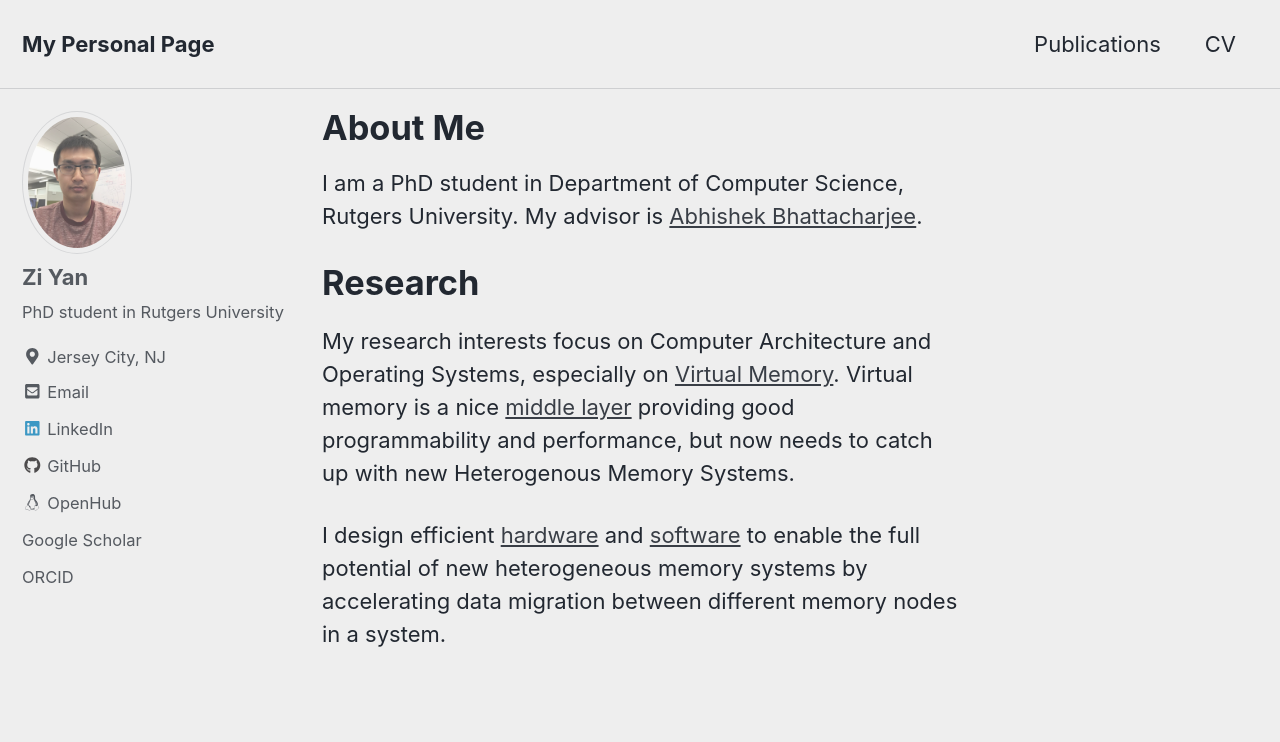
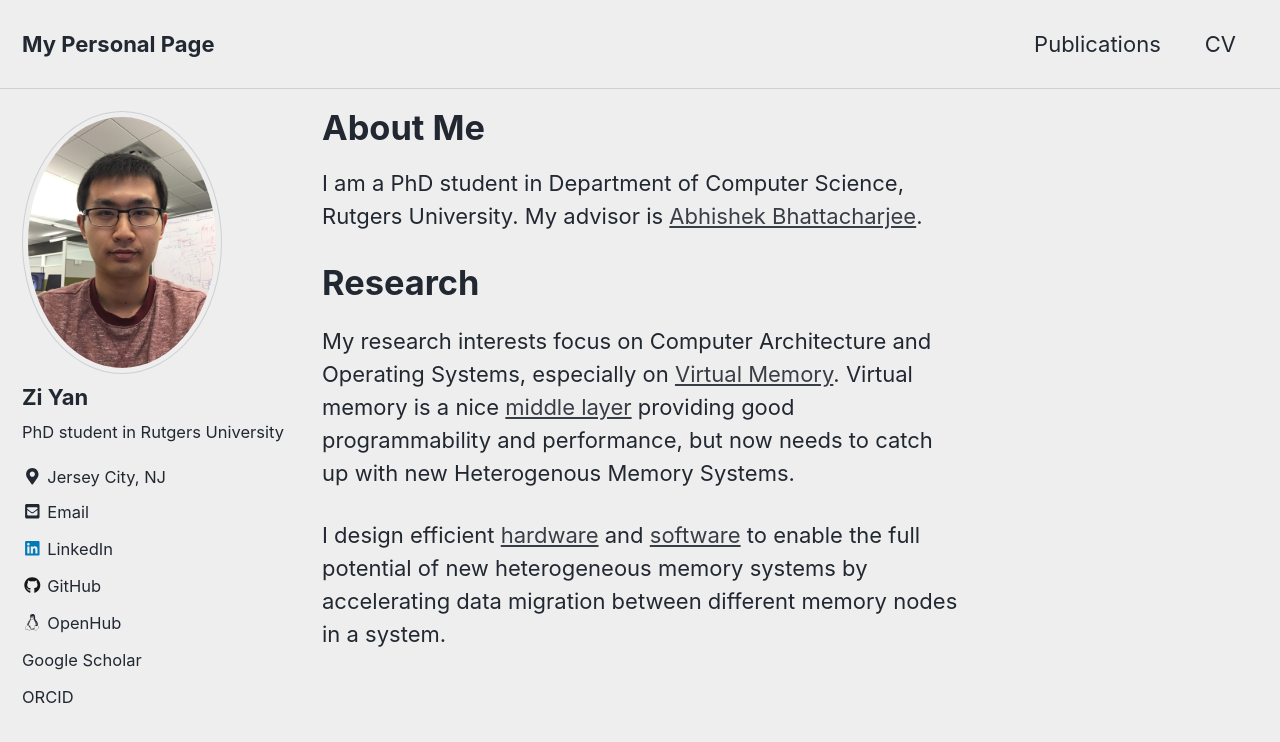
Before and after one commit to x-y-z/x-y-z.github.io, a Jekyll site: the page built from _pages/about.md, in a window 1280 px wide and 900 px high. Shown: the top 742 px of the window. Built offline with Jekyll 4.4.1, drawn with Linux system fonts in a browser that asks for light colours; nearby versions of some CDN libraries; our own code applies the rules of GitHub Pages for plain Markdown files; comment, search, counter and statistics services are not loaded; a style sheet for code colours, icons or effects is not loaded.

Commit message:
Remove hover effect on profile image.
Signed-off-by: Zi Yan <zi.yan@normal.zone>

```diff
--- a/_sass/minimal-mistakes/_sidebar.scss
+++ b/_sass/minimal-mistakes/_sidebar.scss
@@ -19,13 +19,9 @@
   @include breakpoint($large) {
     float: left;
     width: calc(#{$right-sidebar-width-narrow} - 1em);
-    opacity: 0.75;
+    opacity: 1;
     -webkit-transition: opacity 0.2s ease-in-out;
     transition: opacity 0.2s ease-in-out;
-
-    &:hover {
-      opacity: 1;
-    }
 
     &.sticky {
       overflow-y: auto;
@@ -127,7 +123,7 @@
   }
 
   img {
-    max-width: 110px;
+    max-width: 200px;
     border-radius: 50%;
 
     @include breakpoint($large) {
```
